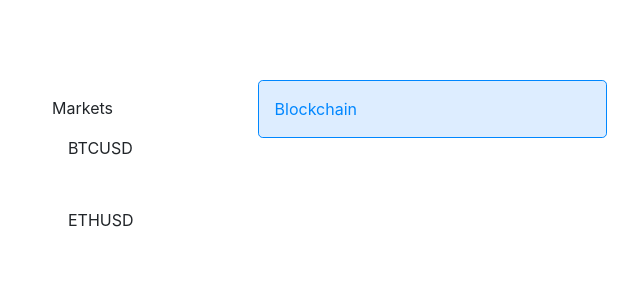
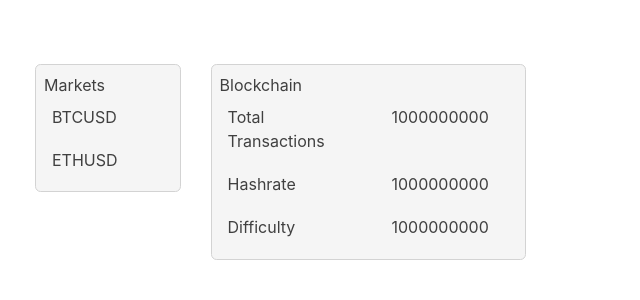
Before and after one commit to chanhosuh/bitcoin-monitor, a React (Create React App) app in the folder django/frontend/: page / in a window 1280 px wide. Shown: the top 300 px of the page, without its empty margins (50-690 px from the left). Built offline with nearby package versions, Linux system fonts and the light colour scheme; no server answers.

Commit message:
add Blockchain react component

```diff
--- a/django/frontend/public/index.html
+++ b/django/frontend/public/index.html
@@ -26,23 +26,19 @@
 	  integrity="sha384-ggOyR0iXCbMQv3Xipma34MD+dH/1fQ784/j6cY/iJTQUOhcWr7x9JvoRxT2MZw1T"
 	  crossorigin="anonymous"
 	/>
-    <style>
-        #root {
-            margin: 0 auto;
-            padding: 1em;
-        }
-    </style>
   </head>
   <body>
     <noscript>You need to enable JavaScript to run this app.</noscript>
     <div id="root" class="container">
-	  <div class="row">
-	  	<div id="markets"></div>
 
-		<div class="col-sm-4">
-		   <div class="panel panel-blue">Blockchain</div>
+		<div class="row">
+
+			<div id="markets"></div>
+
+			<div id="blockchain"></div>
+
 		</div>
-	   </div>
+
 	</div>
     <!--
       This HTML file is a template.
--- /dev/null
+++ b/django/frontend/src/Blockchain.js
@@ -0,0 +1,55 @@
+import React from 'react';
+import './Blockchain.css';
+
+
+class Blockchain extends React.Component {
+	constructor(props) {
+		super(props);
+	}
+
+	componentDidMount() {
+	}
+
+	render() {
+		var rows = [];
+		rows.push(
+			<div className="row">
+				<div className="col">
+					<div className="panel">Total Transactions</div>
+				</div>
+				<div className="col">
+					<div className="panel">1000000000</div>
+				</div>
+			</div>
+		);
+		rows.push(
+			<div className="row">
+				<div className="col">
+					<div className="panel">Hashrate</div>
+				</div>
+				<div className="col">
+					<div className="panel">1000000000</div>
+				</div>
+			</div>
+		);
+		rows.push(
+				<div className="row">
+					<div className="col">
+						<div className="panel">Difficulty</div>
+					</div>
+					<div className="col">
+						<div className="panel">1000000000</div>
+					</div>
+				</div>
+		);
+		return (
+			<div className="col">
+			   	<div className="panel panel-grey">Blockchain
+			   		{rows}
+				</div>
+			</div>
+		);
+	}
+}
+
+export default Blockchain;
--- a/django/frontend/src/Price.js
+++ b/django/frontend/src/Price.js
@@ -53,17 +53,17 @@ class Price extends React.Component {
 
 			rows.push(
 			  <div className="row" key={ticker}>
-				  <div className="col-md-5">
+				  <div className="col">
 					 <div className="panel">{ticker}</div>
 				  </div>
-				  <div className="col-md-5">
-					  <div id={ticker} className={classes} key={Math.random()}>{price}</div>
+				  <div className="col">
+					  <div className={classes} key={Math.random()}>{price}</div>
 				  </div>
 			  </div>
-			)
+			);
 		}
 		return (
-				<div className="col-sm-10">
+				<div className="col">
 					<div className="panel panel-grey">Markets
 						{rows}
 					</div>
--- a/django/frontend/src/index.css
+++ b/django/frontend/src/index.css
@@ -12,9 +12,6 @@ code {
     monospace;
 }
 
-body {
-  margin: 4rem 0;
-}
 
 h4 {
   margin-bottom: 2rem;
@@ -22,14 +19,19 @@ h4 {
 }
 
 .panel {
-  border-radius: 0.3rem;
-  padding: 1rem;
-  margin-bottom: 1rem;
+  border-radius: 0.35rem;
+  padding: 0.5rem;
+  margin-bottom: 0.2rem;
 }
 .panel.panel-blue {
   border: 1px solid #0087ff;
   background-color: #ddedff;
   color: #0087ff;
+}
+.panel.panel-grey {
+  border: 1px solid #D3D3D3;
+  background-color: #F5F5F5;
+  color: #404040;
 }
 .panel.panel-yellow {
   border: 1px solid #ffbd00;
--- a/django/frontend/src/index.js
+++ b/django/frontend/src/index.js
@@ -2,9 +2,11 @@ import React from 'react';
 import ReactDOM from 'react-dom';
 import './index.css';
 import Price from './Price';
+import Blockchain from './Blockchain';
 import * as serviceWorker from './serviceWorker';
 
 ReactDOM.render(<Price />, document.getElementById('markets'));
+ReactDOM.render(<Blockchain />, document.getElementById('blockchain'));
 
 // If you want your app to work offline and load faster, you can change
 // unregister() to register() below. Note this comes with some pitfalls.
```
Also changed, not shown: django/frontend/src/Blockchain.css (added).
